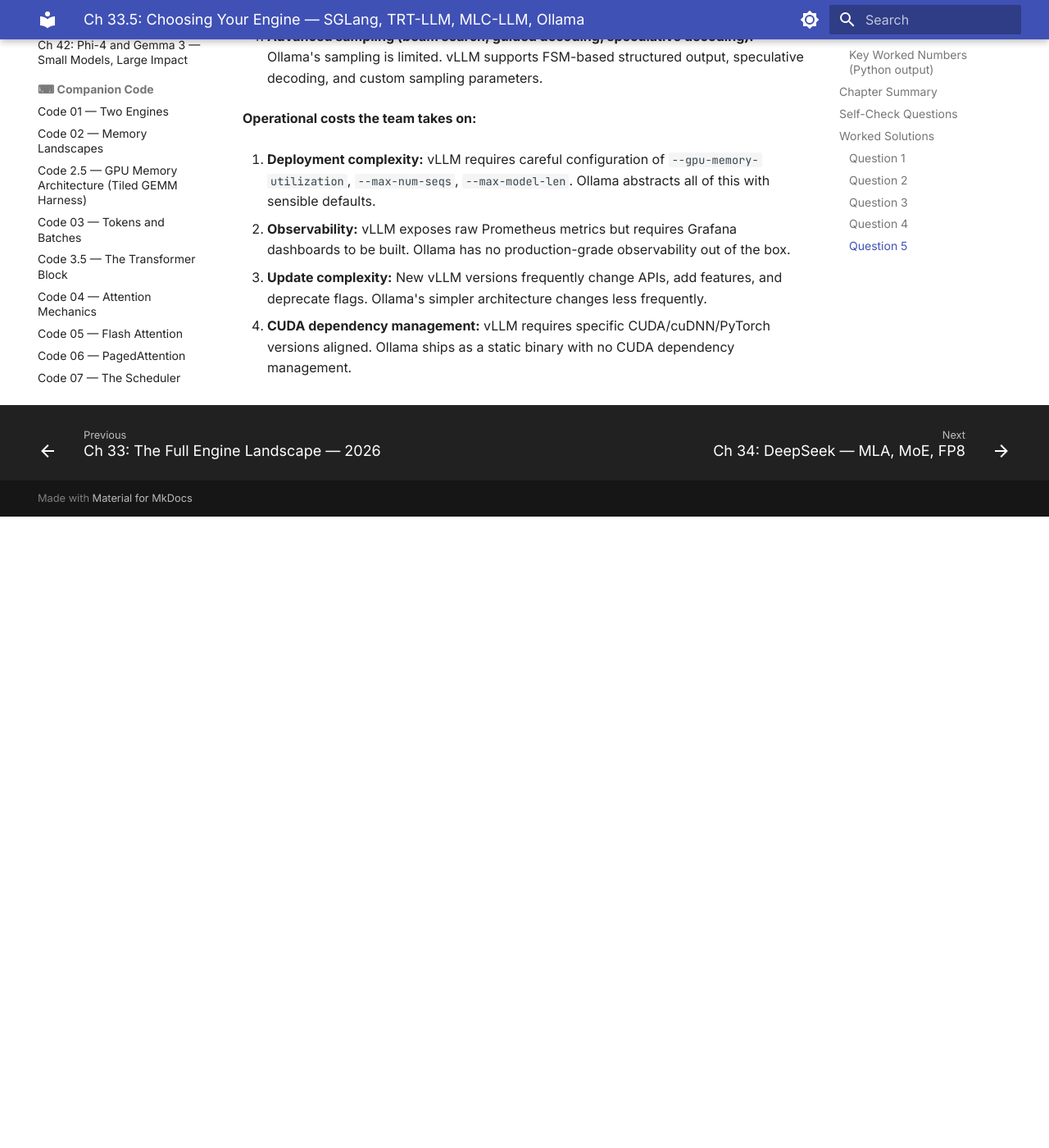
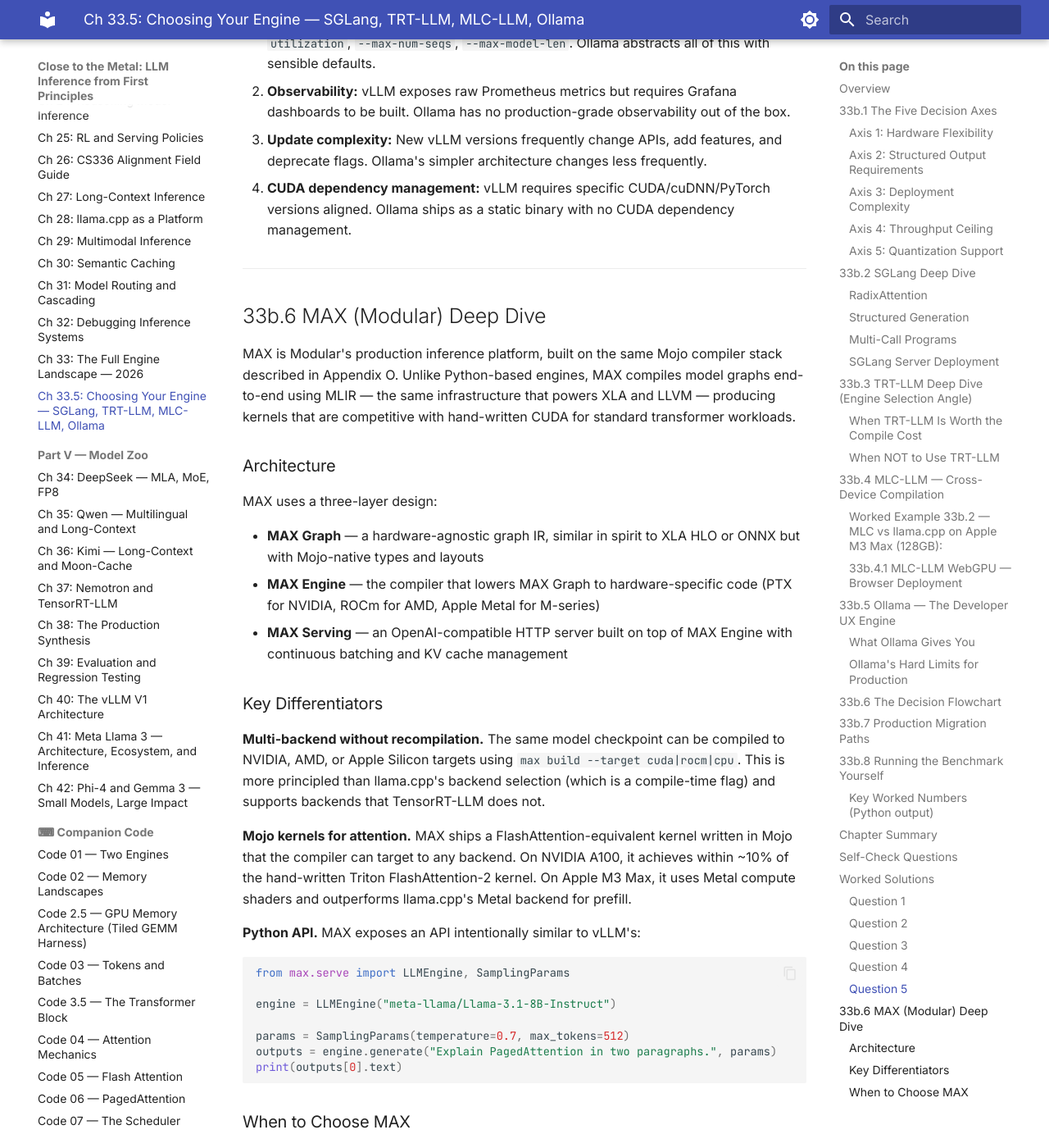
Before and after one commit to MaximumBeings/close-to-the-metal, an MkDocs documentation site: the page built from docs/part4-advanced/chapter33b.md, in a window 1280 px wide and 1400 px high, scrolled down 16323 px. Shown: the whole window at 82% size. Built offline with MkDocs 1.6.1 and Material for MkDocs 9.7.7, drawn with Linux system fonts in a browser that asks for light colours; before the commit the page ends 16953 px from its top, so only the background shows below that; some of the changed text lies outside the part shown.

Commit message:
add MAX (Modular) to engine coverage: homepage, ch33 tables, ch33b deep-dive §33b.6

````diff
--- a/docs/part4-advanced/chapter33b.md
+++ b/docs/part4-advanced/chapter33b.md
@@ -15,6 +15,7 @@
 | **TensorRT-LLM** | Highest throughput on NVIDIA hardware | AOT compile cost, NVIDIA-only |
 | **MLC-LLM** | Cross-device (GPU/CPU/WebGPU/mobile) | Lower peak throughput than compiled |
 | **Ollama** | Developer UX, one-command serving | Not designed for multi-user production |
+| **MAX (Modular)** | Mojo-compiled kernels, multi-backend (GPU/CPU/Apple Silicon) | Smaller ecosystem; fewer pre-built model configs than vLLM |
 | **llama.cpp** | CPU/edge, GGUF ecosystem | Limited GPU batching throughput |
 
 ---
@@ -28,7 +29,7 @@
 
 - NVIDIA H100/A100 only → TRT-LLM, vLLM, SGLang all viable
 - AMD MI300X → vLLM (ROCm backend), MLC-LLM
-- Apple Silicon (M-series) → llama.cpp, MLC-LLM, Ollama
+- Apple Silicon (M-series) → llama.cpp, MLC-LLM, Ollama, MAX (Modular)
 - Browser / WebGPU → MLC-LLM exclusively
 - CPU-only → llama.cpp, Ollama (wraps llama.cpp)
 
@@ -56,6 +57,7 @@
 | Engine | Cold start | Config surface | Upgrade path |
 |---|---|---|---|
 | Ollama | `ollama run llama3` — one command | Modelfile (~10 lines) | `ollama pull` |
+| MAX | `max serve model-id` | YAML config | `max model download` |
 | vLLM | `pip install vllm` + 15 flags | ~30 important flags | pip upgrade |
 | SGLang | `pip install sglang` + backend setup | Similar to vLLM | pip upgrade |
 | TRT-LLM | `trtllm-build` (1–5 hrs compile) | Extensive JSON config | Re-compile on update |
@@ -74,6 +76,7 @@
 vLLM BF16                 ≈  1.0×   (baseline)
 MLC-LLM (quantized)       ≈  0.7×
 Ollama (llama.cpp)        ≈  0.3×   (GPU path; CPU is further reduced)
+MAX (Modular) GPU         ≈  0.9×   (Mojo-compiled kernels, close to vLLM on A100)
 ```
 
 These ratios vary significantly with batch size, sequence length, and prefix reuse rate. The companion code lets you compute them for your exact configuration.
@@ -81,7 +84,7 @@
 ### Axis 5: Quantization Support
 *Which quantization formats does your workflow need?*
 
-| Format | vLLM | SGLang | TRT-LLM | MLC-LLM | Ollama |
+| Format | vLLM | SGLang | TRT-LLM | MLC-LLM | Ollama | MAX |
 |---|---|---|---|---|---|
 | BF16 / FP16 | ✓ | ✓ | ✓ | ✓ | ✓ |
 | FP8 (E4M3) | ✓ | ✓ | ✓ | ✓ | ✗ |
@@ -613,3 +616,50 @@
 3. **Update complexity:** New vLLM versions frequently change APIs, add features, and deprecate flags. Ollama's simpler architecture changes less frequently.
 
 4. **CUDA dependency management:** vLLM requires specific CUDA/cuDNN/PyTorch versions aligned. Ollama ships as a static binary with no CUDA dependency management.
+
+
+---
+
+## 33b.6  MAX (Modular) Deep Dive
+
+MAX is Modular's production inference platform, built on the same Mojo compiler stack described in Appendix O. Unlike Python-based engines, MAX compiles model graphs end-to-end using MLIR — the same infrastructure that powers XLA and LLVM — producing kernels that are competitive with hand-written CUDA for standard transformer workloads.
+
+### Architecture
+
+MAX uses a three-layer design:
+
+- **MAX Graph** — a hardware-agnostic graph IR, similar in spirit to XLA HLO or ONNX but with Mojo-native types and layouts
+- **MAX Engine** — the compiler that lowers MAX Graph to hardware-specific code (PTX for NVIDIA, ROCm for AMD, Apple Metal for M-series)
+- **MAX Serving** — an OpenAI-compatible HTTP server built on top of MAX Engine with continuous batching and KV cache management
+
+### Key Differentiators
+
+**Multi-backend without recompilation.** The same model checkpoint can be compiled to NVIDIA, AMD, or Apple Silicon targets using `max build --target cuda|rocm|cpu`. This is more principled than llama.cpp's backend selection (which is a compile-time flag) and supports backends that TensorRT-LLM does not.
+
+**Mojo kernels for attention.** MAX ships a FlashAttention-equivalent kernel written in Mojo that the compiler can target to any backend. On NVIDIA A100, it achieves within ~10% of the hand-written Triton FlashAttention-2 kernel. On Apple M3 Max, it uses Metal compute shaders and outperforms llama.cpp's Metal backend for prefill.
+
+**Python API.** MAX exposes an API intentionally similar to vLLM's:
+
+```python
+from max.serve import LLMEngine, SamplingParams
+
+engine = LLMEngine("meta-llama/Llama-3.1-8B-Instruct")
+
+params = SamplingParams(temperature=0.7, max_tokens=512)
+outputs = engine.generate("Explain PagedAttention in two paragraphs.", params)
+print(outputs[0].text)
+```
+
+### When to Choose MAX
+
+MAX makes sense when:
+
+- You need a single codebase targeting NVIDIA, AMD, and Apple Silicon without separate build configs
+- You are already using Mojo for custom kernel development and want the inference stack to share the same compiler
+- You want OpenAI-compatible serving with competitive NVIDIA throughput and do not need vLLM's mature LoRA ecosystem
+
+MAX is a weaker choice when:
+
+- You need vLLM's full adapter-serving ecosystem (dozens of LoRA adapters hot-swapped per request)
+- You need TensorRT-LLM's absolute peak throughput on NVIDIA (hand-tuned CUDA still wins at the extremes)
+- Your team has no Mojo/MLIR background and the compiler error messages would be opaque
````
Also changed, not shown: docs/index.md (+1 -1 lines), docs/part4-advanced/chapter33.md (+3 -0 lines).
